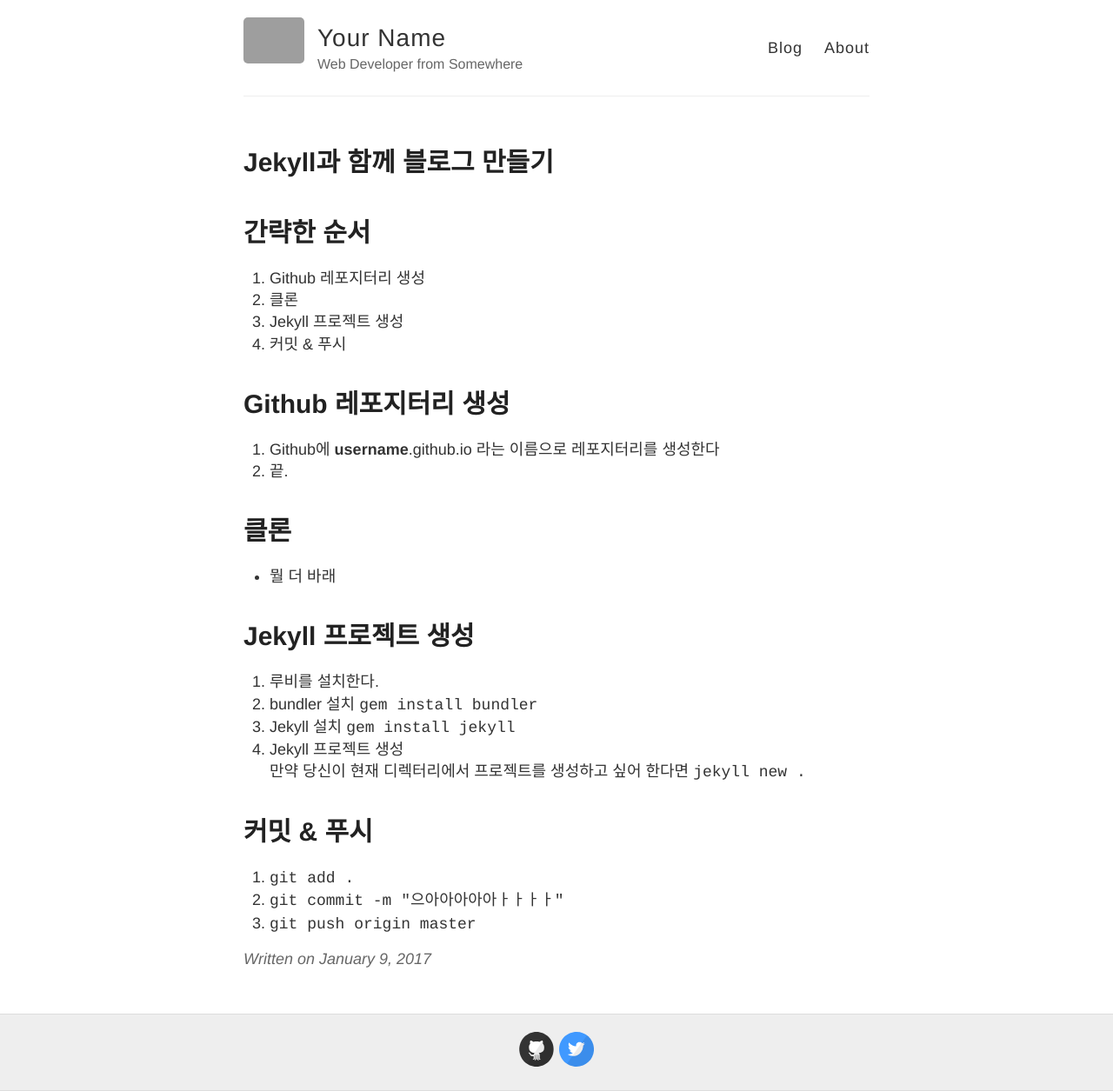
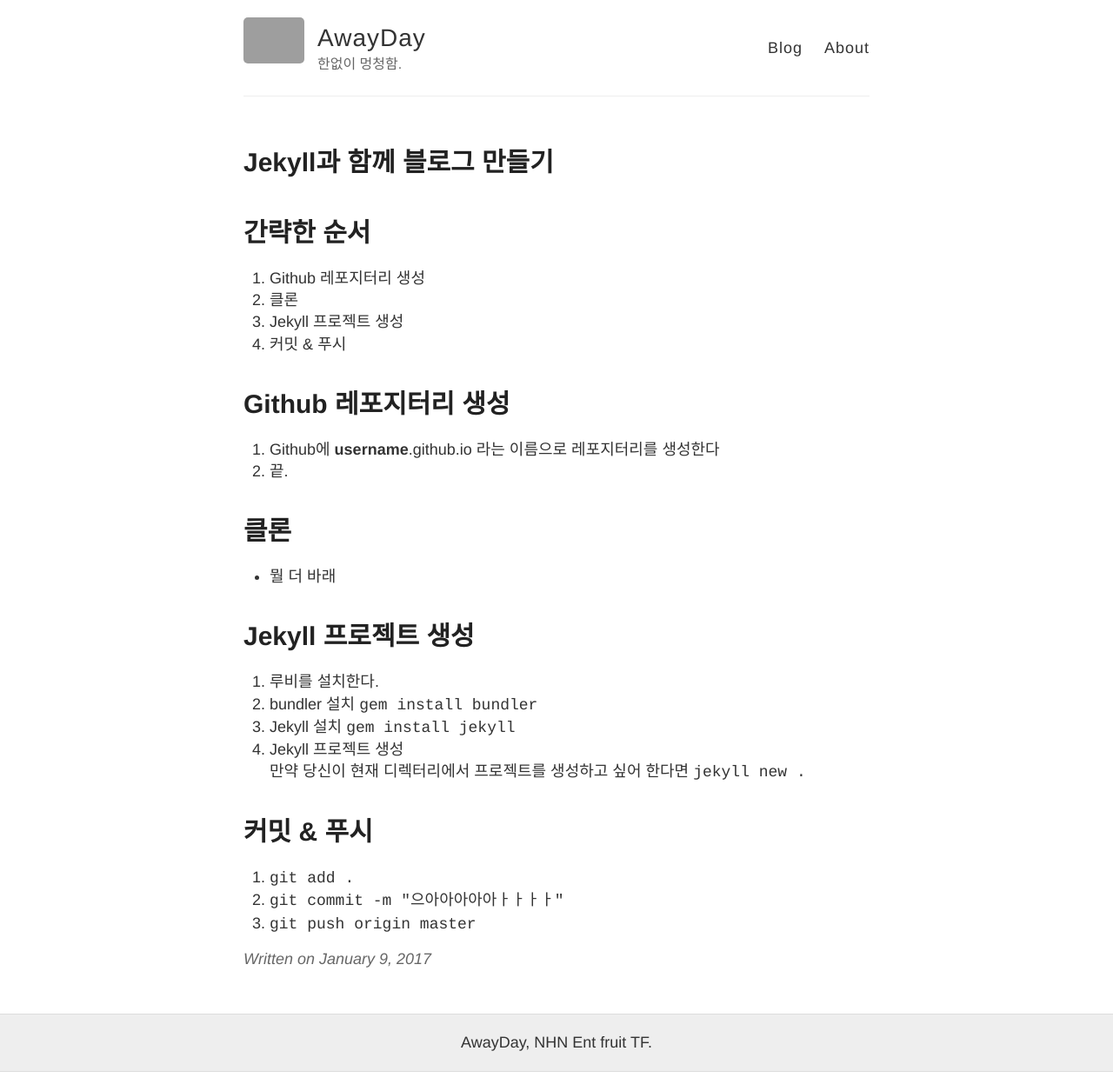
Before and after one commit to AwayDay/awayday.github.io, a Jekyll site: the page built from _posts/2017-01-09-Jekyll과-함께-블로그-만들기.markdown, in a window 1280 px wide. Shown: the whole page at 87% size. Built offline with Jekyll 4.4.1, drawn with Linux system fonts in a browser that asks for light colours; comment, search, counter and statistics services are not loaded; after the commit the page ends 1233 px from its top, so only the background shows below that; grey boxes are pictures that could not be loaded.

Commit message:
잘 되니 놀라움

```diff
--- a/_config.yml
+++ b/_config.yml
@@ -3,10 +3,11 @@
 #
 
 # Name of your site (displayed in the header)
-name: Your Name
+name: AwayDay
 
 # Short bio or description (displayed in the header)
-description: Web Developer from Somewhere
+description: 한없이 멍청함.
+footer-description: AwayDay, NHN Ent fruit TF.
 
 # URL of your avatar or profile pic (you could use your GitHub profile pic)
 avatar: https://raw.githubusercontent.com/barryclark/jekyll-now/master/images/jekyll-logo.png
@@ -21,12 +22,12 @@ footer-links:
   email:
   facebook:
   flickr:
-  github: barryclark/jekyll-now
+  github:
   instagram:
   linkedin:
   pinterest:
   rss: # just type anything here for a working RSS icon
-  twitter: jekyllrb
+  twitter:
   stackoverflow: # your stackoverflow profile, e.g. "users/50476/bart-kiers"
   youtube: # channel/<your_long_string> or user/<user-name>
   googleplus: # anything in your profile username that comes after plus.google.com/
@@ -34,7 +35,7 @@ footer-links:
 
 # Enter your Disqus shortname (not your username) to enable commenting on posts
 # You can find your shortname on the Settings page of your Disqus account
-disqus:
+disqus: true
 
 # Enter your Google Analytics web tracking code (e.g. UA-2110908-2) to activate tracking
 google_analytics:
--- a/_includes/disqus.html
+++ b/_includes/disqus.html
@@ -1,4 +1,4 @@
-{% if site.comments %}
+{% if site.disqus %}
 <div class="comments">
 	<div id="disqus_thread"></div>
 	<script type="text/javascript">
--- a/_layouts/default.html
+++ b/_layouts/default.html
@@ -42,6 +42,7 @@
       <div class="container">
         <footer class="footer">
           {% include svg-icons.html %}
+          {{ site.footer-description }}
         </footer>
       </div>
     </div>
```
